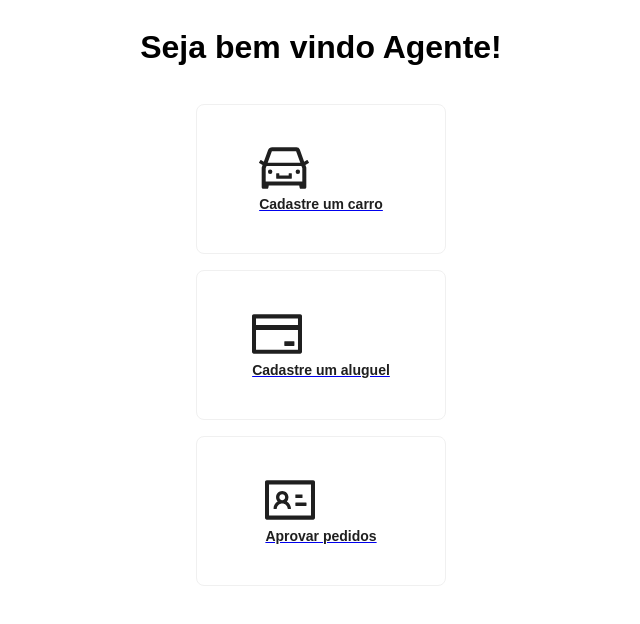
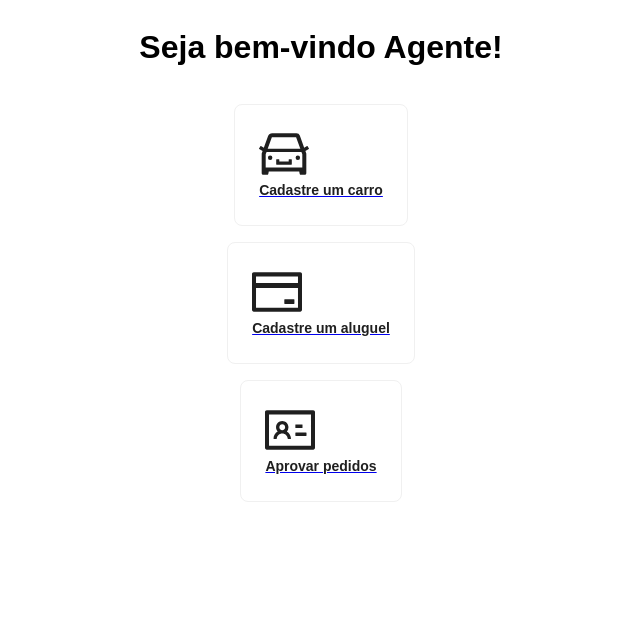
Before and after one commit to Rafael-Pierre/SistemaAluguelDeCarros, a Next.js app in the folder code/frontend/: page /agente in a window 1280 px wide. Shown: the top 624 px of the page, without its empty margins (319-959 px from the left). Built offline with nearby package versions, Linux system fonts and the light colour scheme.

Commit message:
Update agente.tsx

```diff
--- a/code/frontend/src/pages/agente.tsx
+++ b/code/frontend/src/pages/agente.tsx
@@ -5,54 +5,31 @@ import {
   CreditCardOutlined,
   IdcardOutlined,
 } from "@ant-design/icons";
+// import "../styles/agente_style.css"; // Importe o arquivo CSS aqui
 
 export default function Home() {
   return (
     <div className="forms">
-      <h1 className="title">Seja bem vindo Agente!</h1>
+      <h1 className="title">Seja bem-vindo Agente!</h1>
 
-      <Link href={"/carros"}>
-        <Card
-          className="cards"
-          hoverable
-          style={{
-            width: 250,
-            height: 150,
-            padding: 15,
-          }}
-        >
+      <Link href={"/carros"} className="link">
+        <Card className="cards" hoverable>
           <CarOutlined className="icons" />
           <br />
           Cadastre um carro
         </Card>
       </Link>
 
-      <Link href={"/aluguel"}>
-        <Card
-          className="cards"
-          hoverable
-          style={{
-            width: 250,
-            height: 150,
-            padding: 15,
-          }}
-        >
+      <Link href={"/aluguel"} className="link">
+        <Card className="cards" hoverable>
           <CreditCardOutlined className="icons" />
           <br />
           Cadastre um aluguel
         </Card>
       </Link>
 
-      <Link href={"/aluguel"}>
-        <Card
-          className="cards"
-          hoverable
-          style={{
-            width: 250,
-            height: 150,
-            padding: 15,
-          }}
-        >
+      <Link href={"/aluguel"} className="link">
+        <Card className="cards" hoverable>
           <IdcardOutlined className="icons" />
           <br />
           Aprovar pedidos
```
